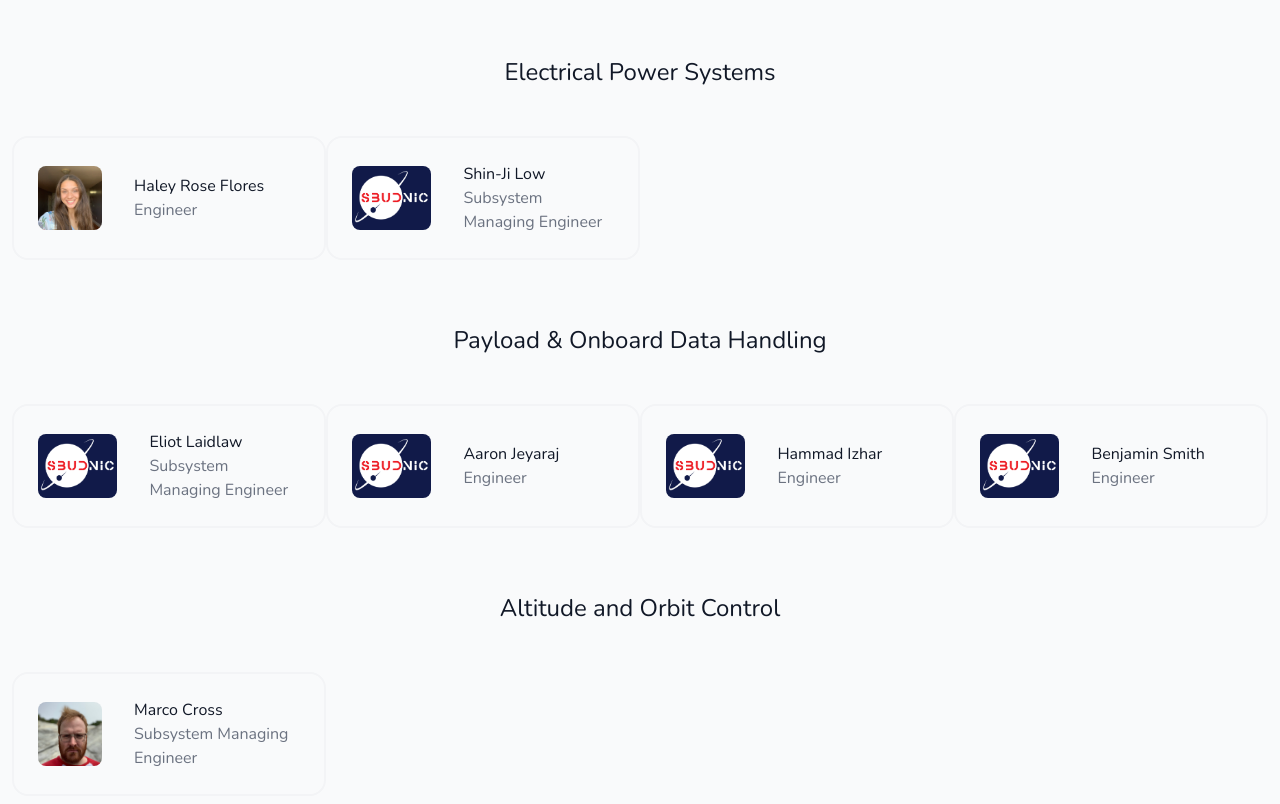
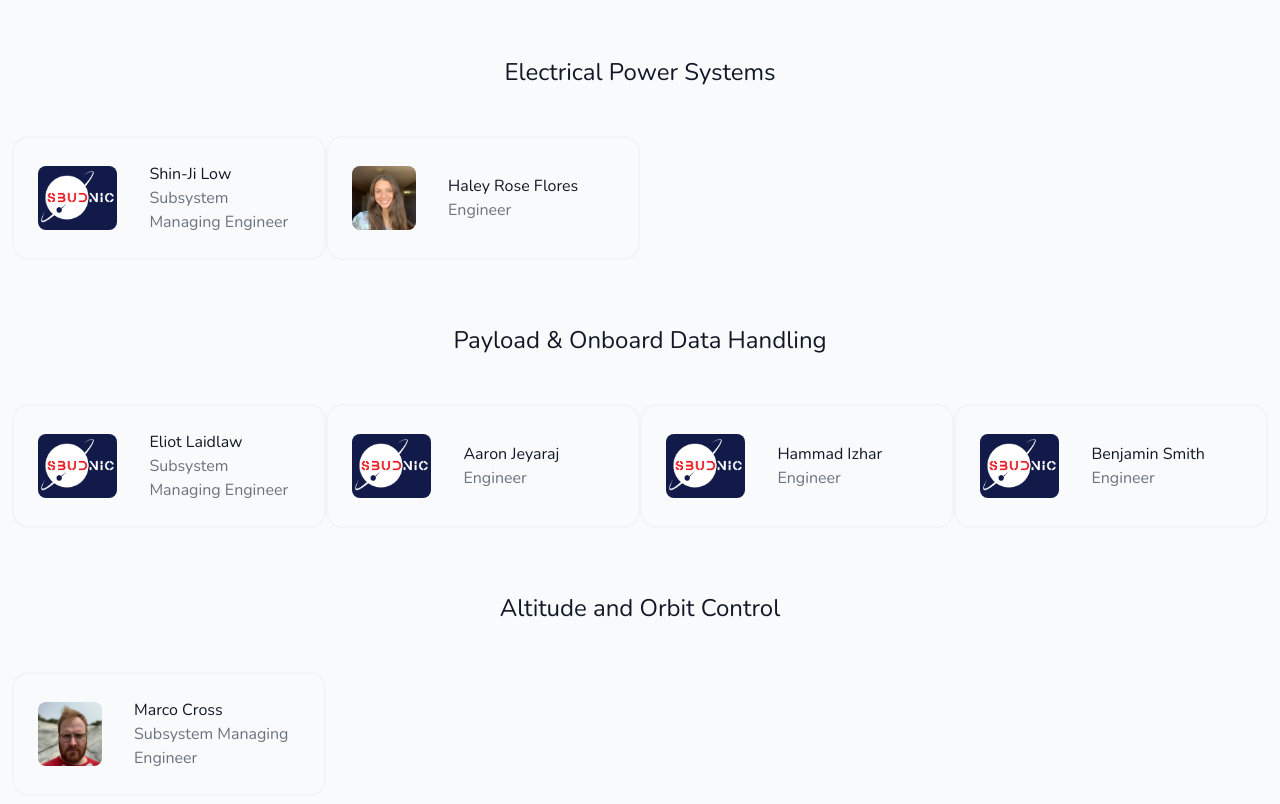
Before and after one commit to benkilimnik/SBUDNIC, a React (Create React App) app: page /team in a window 1280 px wide. Shown: the part 1800-2604 px from the top of the page. Built offline with nearby package versions, Linux system fonts and the light colour scheme; what @tailwindcss/typography would draw is missing.

Commit message:
update team

```diff
--- a/src/components/content/team.js
+++ b/src/components/content/team.js
@@ -57,16 +57,7 @@ const team = [
     image: dheraj,
     team: "Program Management and Public Relations",
   },
-  {
-    id: 4,
-    title: "Haley Rose Flores",
-    subtitle:
-      "Haley Rose Flores is a first-year undergraduate student at Brown University studying Computer Science and Engineering. This is Haley’s first involvement in an engineering project at Brown University. During the summer before her senior year, Haley conducted research at the New Jersey Institute of Technology studying the process of self-assembly of multilayer graphene in water-containing impurities under the supervision of Dr. Dibakar Datta and Vidushi Sharma. As a part of the STEAM Academy throughout high school, Haley led the Green Technology House Project, which consisted of wiring a miniature house with solar panels, rechargeable batteries, and an Arduino. On the SBUDNIC team, Haley is a member of the Electrical Power System (EPS) subsystem and is responsible for designing and constructing the battery pack for the satellite alongside Brown alumnus, Shin-Ji Low.",
-    category: "Member of the EPS subsystem",
-    image: haley,
-    position: "Engineer",
-    team: "EPS",
-  },
+
   {
     id: 5,
     title: "Benjamin Kilimnik",
@@ -340,6 +331,16 @@ const team = [
     position: "Engineer",
     image: sbudnicNW,
   },
+  {
+    id: 4,
+    title: "Haley Rose Flores",
+    subtitle:
+      "Haley Rose Flores is a first-year undergraduate student at Brown University studying Computer Science and Engineering. This is Haley’s first involvement in an engineering project at Brown University. During the summer before her senior year, Haley conducted research at the New Jersey Institute of Technology studying the process of self-assembly of multilayer graphene in water-containing impurities under the supervision of Dr. Dibakar Datta and Vidushi Sharma. As a part of the STEAM Academy throughout high school, Haley led the Green Technology House Project, which consisted of wiring a miniature house with solar panels, rechargeable batteries, and an Arduino. On the SBUDNIC team, Haley is a member of the Electrical Power System (EPS) subsystem and is responsible for designing and constructing the battery pack for the satellite alongside Brown alumnus, Shin-Ji Low.",
+    category: "Member of the EPS subsystem",
+    image: haley,
+    position: "Engineer",
+    team: "EPS",
+  },
 ]
 
 export { team }
```
Also changed, not shown: 1 other file (tests, documents, lock files or other folders).
